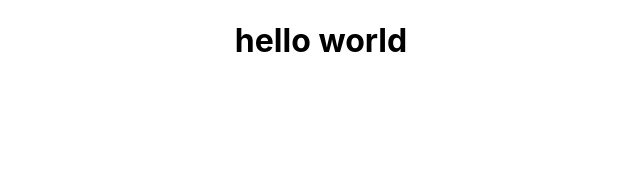
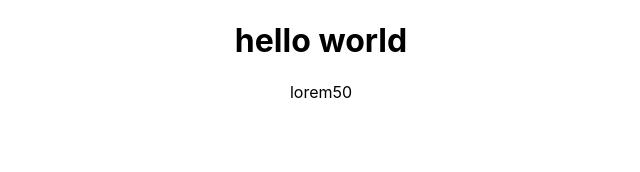
Before and after one commit to Ramrup-mahato/crosal, a React (Create React App) app: page / in a window 1280 px wide. Shown: the top 172 px of the page, without its empty margins (319-959 px from the left). Built offline with nearby package versions, Linux system fonts and the light colour scheme.

Commit message:
some change

```diff
--- a/src/App.js
+++ b/src/App.js
@@ -4,7 +4,10 @@ import './App.css';
 function App() {
   return (
     <div className="App">
+
       <h1>hello world </h1>
+      <p> lorem50
+      </p>
     </div>
   );
 }
```
